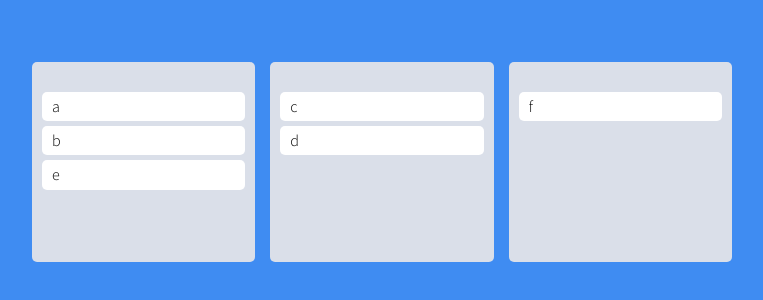
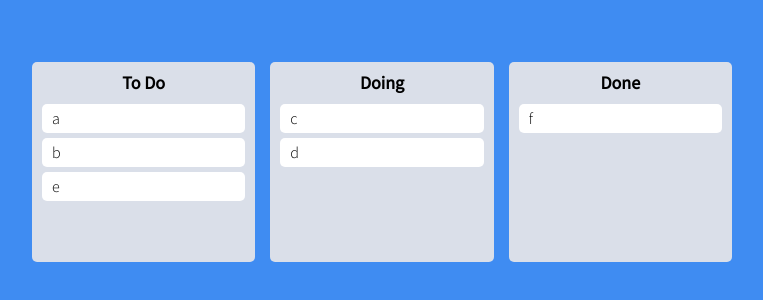
Before and after one commit to ng-lee/react-masterclass-2021-part-3, a React (Create React App) app: page / in a window 1280 px wide. Shown: the part 238-538 px from the top of the page, without its empty margins (258-1021 px from the left). Built offline with nearby package versions, Linux system fonts and the light colour scheme.

Commit message:
same board movement

```diff
--- a/src/App.tsx
+++ b/src/App.tsx
@@ -15,22 +15,26 @@
 `;
 
 const Boards = styled.div`
-  display: grid;
+  display: flex;
+  justify-content: center;
   width: 100%;
-  grid-template-columns: repeat(3, 1fr);
   gap: 15px;
 `;
 
 function App() {
   const [toDos, setToDos] = useRecoilState(toDoState);
   const onDragEnd = ({ draggableId, destination, source }: DropResult) => {
-    if (!destination) return;
-    /* setToDos((prevToDos) => {
-      const toDosCopy = [...prevToDos];
-      toDosCopy.splice(source.index, 1);
-      toDosCopy.splice(destination?.index, 0, draggableId);
-      return toDosCopy;
-    }); */
+    if (destination?.droppableId === source.droppableId) {
+      setToDos((allBoards) => {
+        const boardCopy = [...allBoards[source.droppableId]];
+        boardCopy.splice(source.index, 1);
+        boardCopy.splice(destination?.index, 0, draggableId);
+        return {
+          ...allBoards,
+          [source.droppableId]: boardCopy,
+        };
+      });
+    }
   };
   return (
     <DragDropContext onDragEnd={onDragEnd}>
--- a/src/atoms.tsx
+++ b/src/atoms.tsx
@@ -7,8 +7,8 @@
 export const toDoState = atom<IToDoState>({
   key: "toDo",
   default: {
-    to_do: ["a", "b", "e"],
-    doing: ["c", "d"],
-    done: ["f"],
+    "To Do": ["a", "b", "e"],
+    Doing: ["c", "d"],
+    Done: ["f"],
   },
 });
--- a/src/components/Board.tsx
+++ b/src/components/Board.tsx
@@ -3,11 +3,19 @@
 import DraggableCard from "./DraggableCard";
 
 const Wrapper = styled.div`
+  width: 300px;
   padding: 20px 10px;
-  padding-top: 30px;
+  padding-top: 10px;
   background-color: ${(props) => props.theme.boardColor};
   border-radius: 5px;
   min-height: 200px;
+`;
+
+const Title = styled.h2`
+  text-align: center;
+  font-weight: 600;
+  margin-bottom: 10px;
+  font-size: 18px;
 `;
 
 interface IBoardProps {
@@ -17,16 +25,19 @@
 
 function Board({ toDos, boardId }: IBoardProps) {
   return (
+    <Wrapper>
+      <Title>{boardId}</Title>
       <Droppable droppableId={boardId}>
         {(provided) => (
-        <Wrapper ref={provided.innerRef} {...provided.droppableProps}>
+          <div ref={provided.innerRef} {...provided.droppableProps}>
             {toDos.map((toDo, index) => (
               <DraggableCard key={toDo} index={index} toDo={toDo} />
             ))}
             {provided.placeholder}
-        </Wrapper>
+          </div>
         )}
       </Droppable>
+    </Wrapper>
   );
 }
 
```
Lines whose indentation alone changed are shown as unchanged.
